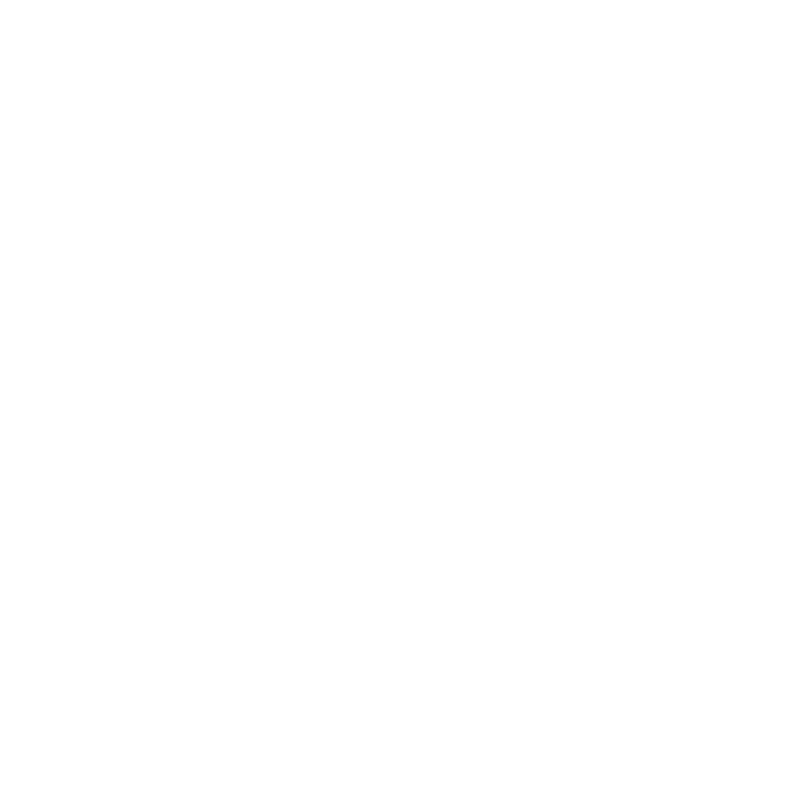
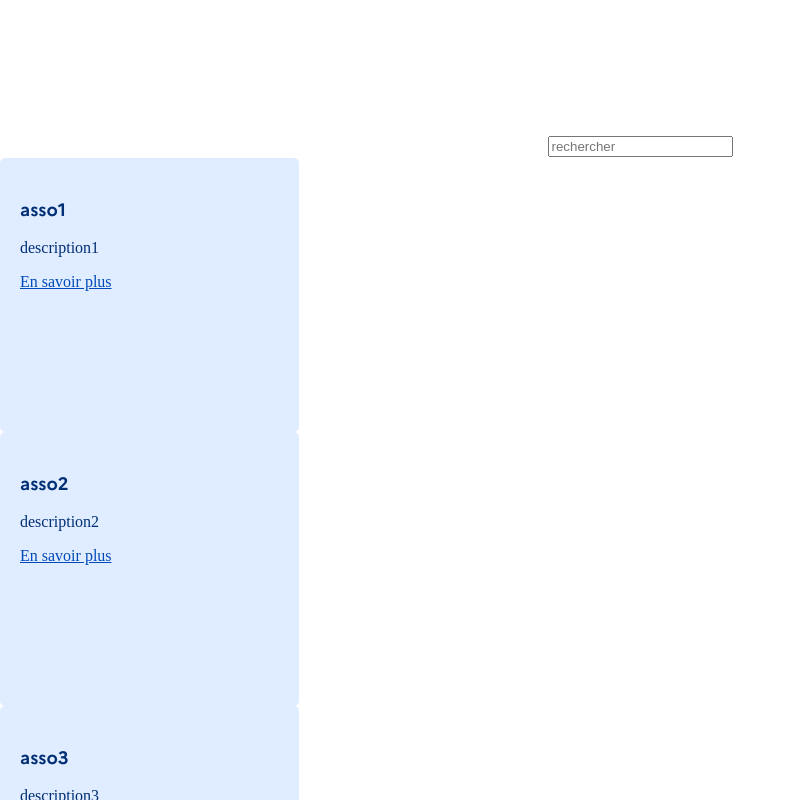
Before and after one commit to shrutigupta02/react-app-asso, a React (Create React App) app: page / in a window 1280 px wide. Shown: the part 700-1500 px from the top of the page, without its empty margins (0-796 px from the left). Before the commit the page ends 800 px from the top, so only its background shows below. Built offline with nearby package versions, Linux system fonts and the light colour scheme.

Commit message:
designing homepage.tsw associationcard.tsx and searchengine.tsx

```diff
--- a/src/components/associationcard/associationcard.css
+++ b/src/components/associationcard/associationcard.css
@@ -0,0 +1,26 @@
+.AssociationCard {
+    background-color: #e0ecff;
+    width: 259px;
+    height: 234px;
+    padding: 20px;
+    border-radius: 5px;
+}
+
+.title {
+   font-family: 'Marianne-Bold';
+   color:#002F75;
+   font-size: 18px;
+   text-align: left;
+}
+
+.description {
+    color:#002F75;
+    font-size: 16px;
+    text-align: left;
+}
+
+.NameLink {
+    font-size: 16px;
+    color: #014AB9;
+    display:flex;
+}
--- a/src/components/associationcard/associationcard.tsx
+++ b/src/components/associationcard/associationcard.tsx
@@ -16,10 +16,12 @@
 export default class Associationcard extends React.Component<association, {}>{
   render() {
     return (
-      <div className="">
-          <Link to="/" onClick={() => this.props.handleAssociation(this.props.association.id, this.props.association.name, this.props.association.description) }>
-                card : id= {this.props.association.id} {this.props.association.name} - {this.props.association.description}
-          </Link>
+      <div className="AssociationCard">
+        <p className="title">{this.props.association.name}</p>
+        <p className="description">{this.props.association.description}</p>
+        <Link to="/" className="NameLink" onClick={() => this.props.handleAssociation(this.props.association.id, this.props.association.name, this.props.association.description) }>
+            En savoir plus
+        </Link>
       </div>
     )
   }
--- a/src/components/homepage/homepage.tsx
+++ b/src/components/homepage/homepage.tsx
@@ -135,7 +135,6 @@
             </div>
             <img src={homepage_img} alt="homepage_img" className='hp_pic'></img>
           </div>
-          <Searchengine associations={this.state.associations} handleAssociation={this.handleAssociation}/>
           <Searchengine  associations={this.state.associations} handleAssociation={this.handleAssociation}/>
         </div>
       )
--- a/src/components/nav/nav.css
+++ b/src/components/nav/nav.css
@@ -8,7 +8,7 @@
     display: flex;
     color: #ffffff;
     font-size: 16px;
-
+    z-index: 2;
 }
 
 
--- a/src/components/searchengine/searchengine.css
+++ b/src/components/searchengine/searchengine.css
@@ -1,5 +1,6 @@
 .searchEngine{
-    position: absolute;
+    position: relative;
     top: 5.16vw;
     width: 100%;
+
 }
```
